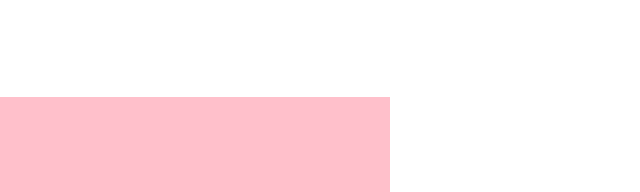
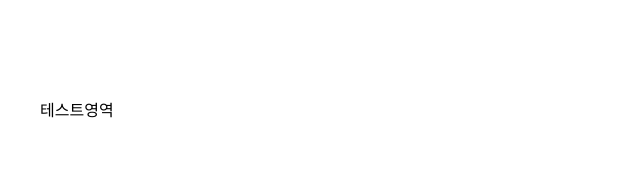
Before and after one commit to leeyerim716/2311-WEB4, a plain HTML site: page 스크롤이벤트/3.컨텐츠와스크롤.html in a window 1280 px wide. Shown: the part 1103-1295 px from the top of the page, without its empty margins (0-640 px from the left). Drawn offline with Linux system fonts and the light colour scheme.

Commit message:
Update 3.컨텐츠와스크롤.html

```diff
--- a/스크롤이벤트/3.컨텐츠와스크롤.html
+++ b/스크롤이벤트/3.컨텐츠와스크롤.html
@@ -28,7 +28,7 @@
         }
 
         .scroll-inter {
-            /* opacity: 0; */
+            opacity: 0;
             transition: 1s;
             transform: translateX(-50px);
         }
@@ -46,10 +46,41 @@
             <div class="contents scroll-inter"></div>
             <div class="contents scroll-inter"></div>
             <div class="contents scroll-inter"></div>
+
+            <span id="test" class="scroll-inter">테스트영역</span>
+
+
             <div class="contents scroll-inter"></div>
             <div class="contents scroll-inter"></div>
             <div class="contents scroll-inter"></div>
         </div>
     </section>
+
+    <script>
+        const test = document.getElementById('test');
+
+        // test의 위치를 파악할수 있게 해주는 도구
+        console.log(
+            test.getBoundingClientRect() // = 다양한 좌표값들을 반환해준다.
+            )
+        // top,bottom, width,height등 다양한 프로퍼티가 들어있다.
+        // 위치는 브라우저 내부 화면이 기준
+
+        // 스크롤 할때마다 test의 위치정보를 콘솔에 출력하게 만들어 주세요!
+        window.addEventListener('scroll',(e)=>{
+            if( test.getBoundingClientRect().top - window.innerHeight < 0 ) {
+                test.classList.add('active');
+            }else {
+                test.classList.remove("active");
+            }
+
+
+            // 스크롤에따라 test가 나타나는 인터렉션을 추가해봅시다!
+
+
+        })
+
+
+    </script>
 </body>
 </html>
```
